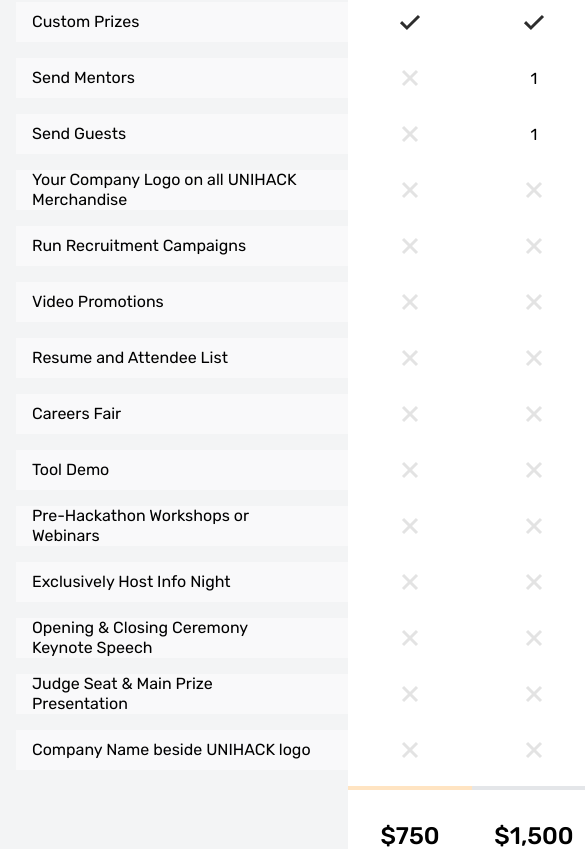
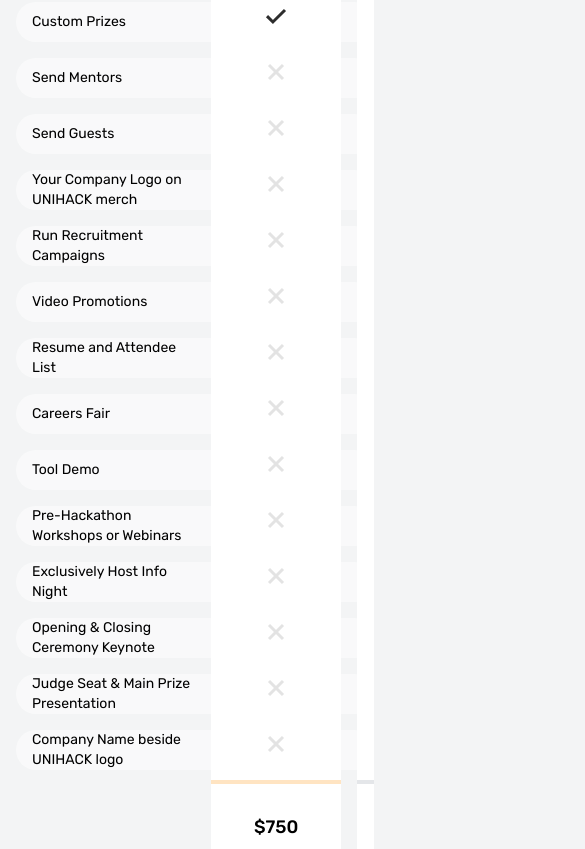
Before and after one commit to unihackhq/unihack.net, a Next.js app: page /sponsorship in a window 390 px wide. Shown: the part 1520-2369 px from the top of the page, 585 px wide, since content can reach past the window. Built offline with nearby package versions, Linux system fonts and the light colour scheme.

Commit message:
fixed cells, added table snap scrolling on mobile

```diff
--- a/components/table/cell/cell.scss
+++ b/components/table/cell/cell.scss
@@ -8,4 +8,9 @@
   align-items: center;
 
   margin-bottom: $base * 2;
+
+  p {
+    @include body-bold;
+    font-size: 20px;
+  }
 }
--- a/components/table/column/column.scss
+++ b/components/table/column/column.scss
@@ -6,10 +6,25 @@ $subtitleColour: #515151;
   display: inline-flex;
   flex-direction: column;
   justify-self: end;
+  grid-row: 1 / -1;
 
-  width: 124px;
+  min-width: 80%;
+  margin-right: $base * 2;
+
+  scroll-snap-align: start;
 
   @include sm {
+    min-width: 50%;
+    margin-right: $base * 4;
+  }
+
+  @include md {
+    width: 148px;
+    min-width: auto;
+    margin-right: 0;
+  }
+
+  @include xl {
     width: 176px;
   }
 
@@ -20,6 +35,14 @@ $subtitleColour: #515151;
     align-items: center;
 
     @include heading-sizes;
+
+    h3 {
+      font-size: 18px;
+
+      @include md {
+        font-size: 24px;
+      }
+    }
 
     p {
       font-size: 13px;
--- a/components/table/column/column.tsx
+++ b/components/table/column/column.tsx
@@ -13,19 +13,8 @@ type Props = {
   totalPerks: number;
 };
 
-const Column = (props: Props) => {
-  const numberOfInactivePerks =
-    props.totalPerks - props.perks.length - props.customPerks.length;
-  const inactivePerks = [...Array(numberOfInactivePerks).keys()];
-
-  return (
-    <div
-      className="column"
-      style={{
-        gridColumn: props.id + 1,
-        gridRow: '1 / -1'
-      }}
-    >
+const Column = (props: Props) => (
+  <div className="column" style={{ gridColumn: props.id }}>
     <div className="column-header">
       <h3>{props.title}</h3>
       <p>{props.subtitle}</p>
@@ -34,22 +23,7 @@ const Column = (props: Props) => {
       className="column-divider"
       style={{ borderTop: `4px solid ${props.colour}` }}
     />
-      <div className="column-content">
-        {/* Active perks */}
-        {props.perks.map(perk => {
-          return <Cell key={perk} checked={true} />;
-        })}
-
-        {/* Custom perks */}
-        {props.customPerks.map(perk => {
-          return <Cell key={perk.perkID} content={perk.content} />;
-        })}
-
-        {/* Inactive perks */}
-        {inactivePerks.map(perk => {
-          return <Cell key={perk} checked={false} />;
-        })}
-      </div>
+    <div className="column-content">{createCells(props)}</div>
     <div
       className="column-divider"
       style={{ borderTop: `4px solid ${props.colour}` }}
@@ -59,6 +33,39 @@ const Column = (props: Props) => {
     </div>
   </div>
 );
+
+const generateKey = (prefix: string, value: number) => {
+  return `${prefix}-${value}`;
+};
+
+const createCells = (props: Props) => {
+  const cells: JSX.Element[] = [];
+
+  // Active perks
+  props.perks.map(perk => {
+    cells[perk - 1] = (
+      <Cell key={generateKey(props.title, perk - 1)} checked={true} />
+    );
+  });
+
+  // Custom perks
+  props.customPerks.map(perk => {
+    cells[perk.perkID - 1] = (
+      <Cell
+        key={generateKey(props.title, perk.perkID - 1)}
+        content={perk.content}
+      />
+    );
+  });
+
+  // Inactive perks
+  while (cells.length < props.totalPerks) {
+    cells[cells.length] = (
+      <Cell key={generateKey(props.title, cells.length + 1)} checked={false} />
+    );
+  }
+
+  return cells;
 };
 
 export default Column;
--- a/components/table/row/row.scss
+++ b/components/table/row/row.scss
@@ -7,11 +7,20 @@
   background-color: rgba($color: #fff, $alpha: 0.5);
   padding-left: $base * 2;
   grid-row: auto;
-
+  border-radius: 20px;
 
   p {
     @include body-size;
     vertical-align: middle;
-    width: 280px;
+    width: 50%;
+    font-size: 14px;
+
+    @include sm {
+      font-size: 16px;
+    }
+
+    @include md {
+      width: 240px
+    }
   }
 }
--- a/components/table/table.scss
+++ b/components/table/table.scss
@@ -5,17 +5,35 @@
 
   display: grid;
   width: 100%;
-  grid-template-columns: 280px repeat(auto-fit, minmax(176px, 1fr));
-  grid-row-gap: $base * 2;
+  grid-template-columns: 50% auto;
+  column-gap: $base * 2;
+  row-gap: $base * 2;
   position: relative;
+
+  @include md {
+    grid-template-columns: 240px auto;
+    column-gap: $base * 3;
+  }
 
   .rows {
     display: grid;
     width: 100%;
     grid-column: 1 / span 5;
     grid-row: 2 / auto;
-    grid-row-gap: $base * 2;
+    row-gap: $base * 2;
     z-index: -1;
     position: absolute;
   }
+
+  .columns {
+    display: flex;
+    justify-content: space-between;
+    grid-column: 2;
+    grid-row: 1 / -1;
+
+    scroll-snap-type: x mandatory;
+    -webkit-overflow-scrolling: touch;
+    overflow-x: scroll;
+    overflow-y: hidden;
+  }
 }
--- a/components/table/table.tsx
+++ b/components/table/table.tsx
@@ -27,6 +27,7 @@ const Table = () => {
           );
         })}
       </div>
+      <div className="columns">
         {packages.map((tier: PackageI) => {
           const capacity = parseInt(tier.maxCapacity, 10);
           const subtitle =
@@ -48,6 +49,7 @@ const Table = () => {
           );
         })}
       </div>
+    </div>
   );
 };
 
--- a/content/2020/sponsorship-packages.json
+++ b/content/2020/sponsorship-packages.json
@@ -31,7 +31,8 @@
       "customPerks": [
         { "perkID": 5, "content": "2" },
         { "perkID": 6, "content": "2" }
-      ]    },
+      ]
+    },
     {
       "id": 4,
       "name": "Platinum",
@@ -42,7 +43,8 @@
       "customPerks": [
         { "perkID": 5, "content": "4" },
         { "perkID": 6, "content": "3" }
-      ]    }
+      ]
+    }
   ],
   "perks": [
     {
@@ -77,8 +79,8 @@
     },
     {
       "id": 7,
-      "name": "Your Company Logo on all UNIHACK Merchandise",
-      "description": "including participant handbooks, t-shirts and banners."
+      "name": "Your Company Logo on UNIHACK merch",
+      "description": "Including participant handbooks, t-shirts and banners."
     },
     {
       "id": 8,
@@ -117,7 +119,7 @@
     },
     {
       "id": 15,
-      "name": "Opening & Closing Ceremony Keynote Speech",
+      "name": "Opening & Closing Ceremony Keynote",
       "description": "Kick off the hackathon with a speech by your most esteemed representative."
     },
     {
```
Also changed, not shown: sections/melbourne-2019/prizes/prizes.scss (+5 -4 lines). Lines whose indentation alone changed are shown as unchanged.
